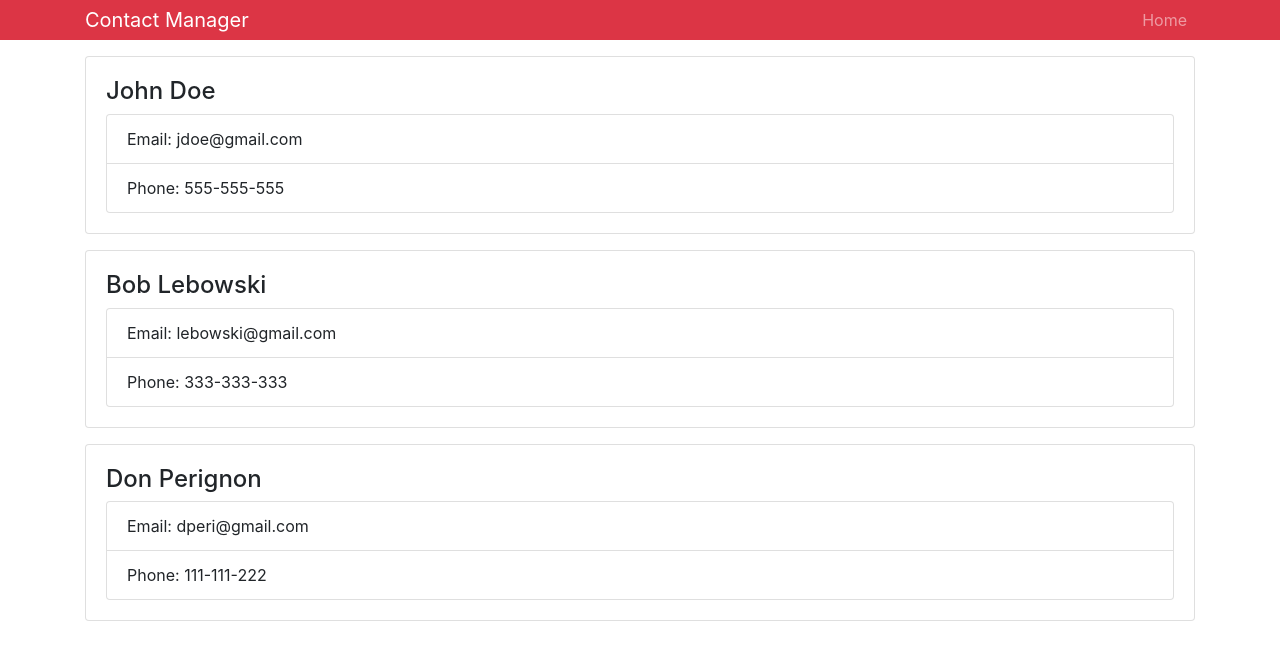
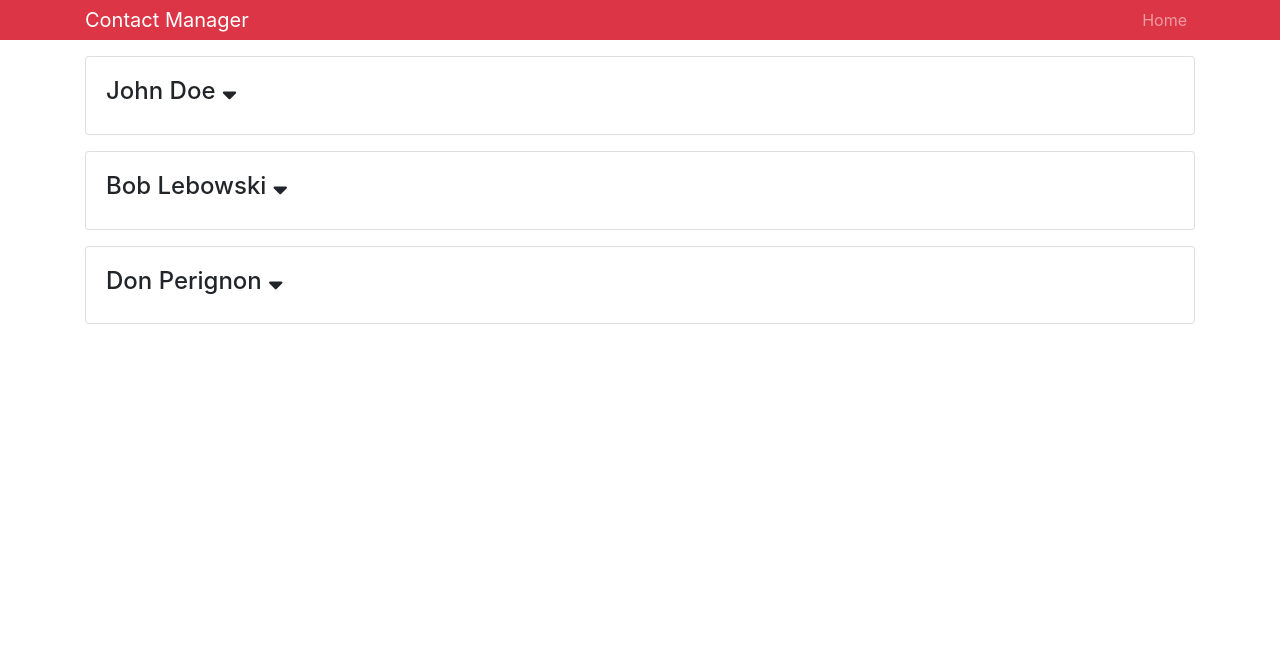
Before and after one commit to Androsh/react-contactmanager, a React (Create React App) app: page / in a window 1280 px wide. Shown: the top 660 px of the page. Built offline with nearby package versions, Linux system fonts and the light colour scheme.

Commit message:
Adding FA and create an event to change state of the component

```diff
--- a/public/index.html
+++ b/public/index.html
@@ -1,5 +1,6 @@
 <!DOCTYPE html>
 <html lang="en">
+
 <head>
   <meta charset="utf-8">
   <meta name="viewport" content="width=device-width, initial-scale=1, shrink-to-fit=no">
@@ -8,6 +9,10 @@
       manifest.json provides metadata used when your web app is added to the
       homescreen on Android. See https://developers.google.com/web/fundamentals/engage-and-retain/web-app-manifest/
     -->
+  <link rel="stylesheet" href="https://use.fontawesome.com/releases/v5.2.0/css/all.css" integrity="sha384-hWVjflwFxL6sNzntih27bfxkr27PmbbK/iSvJ+a4+0owXq79v+lsFkW54bOGbiDQ"
+    crossorigin="anonymous">
+
+
   <link rel="manifest" href="%PUBLIC_URL%/manifest.json">
   <link rel="shortcut icon" href="%PUBLIC_URL%/favicon.ico">
   <!--
@@ -21,6 +26,7 @@
     -->
   <title>React App</title>
 </head>
+
 <body>
   <noscript>
     You need to enable JavaScript to run this app.
@@ -37,4 +43,5 @@
       To create a production bundle, use `npm run build` or `yarn build`.
     -->
 </body>
+
 </html>
--- a/src/components/Contact.js
+++ b/src/components/Contact.js
@@ -2,15 +2,30 @@
 import PropTypes from 'prop-types';
 
 class Contact extends Component {
+  state = {
+    showContactInfo: false
+  };
+
   render() {
     const { name, email, phone } = this.props.contact;
+    const { showContactInfo } = this.state;
     return (
       <div className="card card-body mb-3">
-        <h4>{name}</h4>
-        <ul className="list-group">
-          <li className="list-group-item">Email: {email}</li>
-          <li className="list-group-item">Phone: {phone}</li>
-        </ul>
+        <h4>
+          {name}{' '}
+          <i
+            onClick={() =>
+              this.setState({ showContactInfo: !this.state.showContactInfo })
+            }
+            className="fas fa-sort-down"
+          />
+        </h4>
+        {showContactInfo ? (
+          <ul className="list-group">
+            <li className="list-group-item">Email: {email}</li>
+            <li className="list-group-item">Phone: {phone}</li>
+          </ul>
+        ) : null}
       </div>
     );
   }
--- a/src/components/Contacts.js
+++ b/src/components/Contacts.js
@@ -28,11 +28,11 @@
   render() {
     const { contacts } = this.state;
     return (
-      <div>
+      <React.Fragment>
         {contacts.map(contact => (
           <Contact key={contact.id} contact={contact} />
         ))}
-      </div>
+      </React.Fragment>
     );
   }
 }
```
Lines whose indentation alone changed are shown as unchanged.
